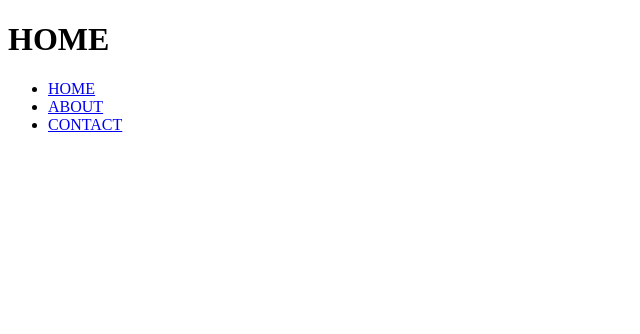
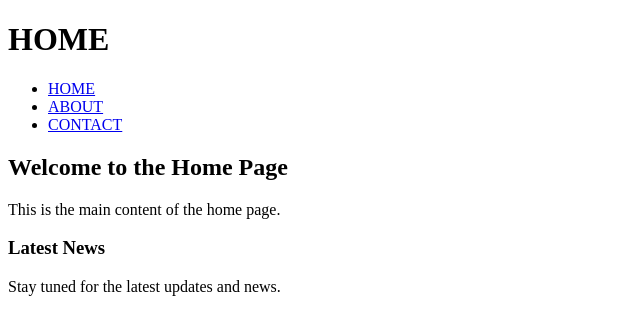
Before and after one commit to jam3s13/prueba3_git_local, a plain HTML site: page index.html in a window 1280 px wide. Shown: the whole page, without its empty margins (0-640 px from the left). Drawn offline with Linux system fonts and the light colour scheme.

Commit message:
segundo commit: actualización del main

```diff
--- a/index.html
+++ b/index.html
@@ -16,6 +16,15 @@
             </ul>
     </header>
 
+    <main>
+        <h2>Welcome to the Home Page</h2>
+        <p>This is the main content of the home page.</p>
+        <section>
+            <h3>Latest News</h3>
+            <p>Stay tuned for the latest updates and news.</p>
+        </section>
+    </main>
+
 
 </body>
 </html>
```
